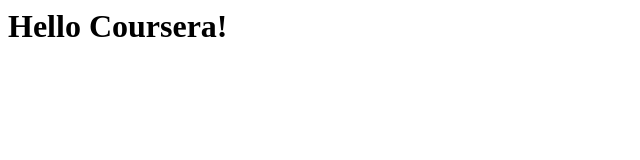
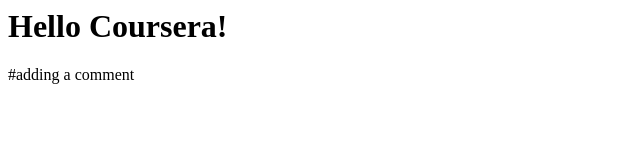
Before and after one commit to kai-maeda/coursera-test, a plain HTML site: page index.html in a window 1280 px wide. Shown: the whole page, without its empty margins (0-640 px from the left). Drawn offline with Linux system fonts and the light colour scheme.

Commit message:
this is my commit message

```diff
--- a/index.html
+++ b/index.html
@@ -8,3 +8,4 @@
         <h1>Hello Coursera!</h1>
     </body>
 </html>
+#adding a comment
```
